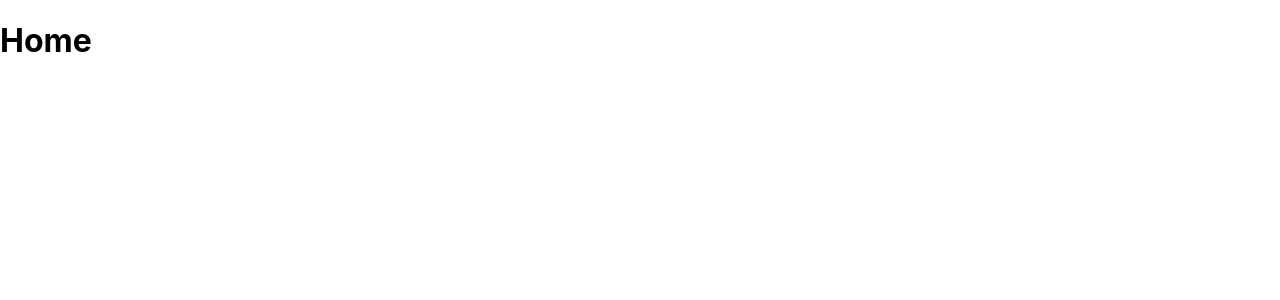
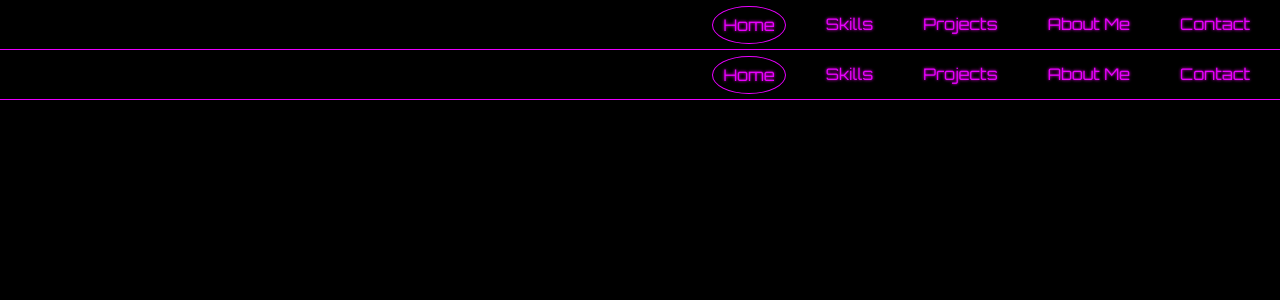
Before and after one commit to Hwajiin/portfolio-react, a React (Create React App) app: page / in a window 1280 px wide. Shown: the top 300 px of the page. Built offline with nearby package versions, Linux system fonts and the light colour scheme.

Commit message:
GlobalStyle setting & Make Navbar component

```diff
--- a/public/index.html
+++ b/public/index.html
@@ -3,6 +3,12 @@
   <head>
     <meta charset="utf-8" />
     <link rel="icon" href="%PUBLIC_URL%/favicon.ico" />
+    <link rel="preconnect" href="https://fonts.googleapis.com" />
+    <link rel="preconnect" href="https://fonts.gstatic.com" crossorigin />
+    <link
+      href="https://fonts.googleapis.com/css2?family=Bangers&family=Black+Han+Sans&family=Caveat&family=Cinzel&family=DM+Serif+Display&family=Orbitron&family=Permanent+Marker&family=Press+Start+2P&display=swap"
+      rel="stylesheet"
+    />
     <meta name="viewport" content="width=device-width, initial-scale=1" />
     <meta name="theme-color" content="#000000" />
     <meta
--- a/src/App.jsx
+++ b/src/App.jsx
@@ -5,10 +5,18 @@ import Skills from "./router/skills";
 import Projects from "./router/projects";
 import AboutMe from "./router/aboutMe";
 import Contact from "./router/contact";
+import NavBar from "./components/navbar";
+import styled from "styled-components";
 
+const SApp = styled.div``;
+
+// react-spring으로 라우터 간 스위치 애니메이션 넣기
+// Navbar 넣기
 const App = () => {
   return (
+    <SApp>
       <BrowserRouter>
+        <NavBar />
         <Switch>
           <Route exact path="/" render={() => <Home />} />
           <Route path="/skills" render={() => <Skills />} />
@@ -18,6 +26,7 @@ const App = () => {
           <Redirect from="*" to="/" />
         </Switch>
       </BrowserRouter>
+    </SApp>
   );
 };
 
--- /dev/null
+++ b/src/components/navbar.jsx
@@ -0,0 +1,66 @@
+import React from "react";
+import { Link, withRouter } from "react-router-dom";
+import styled from "styled-components";
+
+const Nav = styled.nav`
+  width: 100%;
+  height: 50px;
+  display: flex;
+  justify-content: space-between;
+  align-items: center;
+  padding: 0px var(--main-padding);
+  border-bottom: 1px solid var(--main-color);
+`;
+
+const Logo = styled.div`
+  width: 50px;
+`;
+
+const List = styled.ul`
+  display: flex;
+`;
+
+const Item = styled.li`
+  margin-left: 30px;
+  padding: 10px;
+  border: ${(props) => (props.current ? `1px solid var(--main-color)` : 0)};
+  border-radius: 50%;
+  transition: all 200ms ease;
+
+  &:hover {
+    color: var(--reverse-color);
+  }
+`;
+
+const SLink = styled(Link)`
+  all: unset;
+  cursor: pointer;
+`;
+
+// withRouter를 사용하여 location에 접근
+const NavBar = ({ location: { pathname } }) => {
+  return (
+    <Nav>
+      <Logo />
+      <List>
+        <Item current={pathname === "/"}>
+          <SLink to="/">Home</SLink>
+        </Item>
+        <Item current={pathname === "/skills"}>
+          <SLink to="/skills">Skills</SLink>
+        </Item>
+        <Item current={pathname === "/projects"}>
+          <SLink to="/projects">Projects</SLink>
+        </Item>
+        <Item current={pathname === "/aboutme"}>
+          <SLink to="/aboutme">About Me</SLink>
+        </Item>
+        <Item current={pathname === "/contact"}>
+          <SLink to="/contact">Contact</SLink>
+        </Item>
+      </List>
+    </Nav>
+  );
+};
+
+export default withRouter(NavBar);
--- a/src/index.css
+++ b/src/index.css
@@ -1,13 +1,18 @@
 body {
   margin: 0;
-  font-family: -apple-system, BlinkMacSystemFont, 'Segoe UI', 'Roboto', 'Oxygen',
-    'Ubuntu', 'Cantarell', 'Fira Sans', 'Droid Sans', 'Helvetica Neue',
+  font-family: -apple-system, BlinkMacSystemFont, "Segoe UI", "Roboto", "Oxygen",
+    "Ubuntu", "Cantarell", "Fira Sans", "Droid Sans", "Helvetica Neue",
     sans-serif;
   -webkit-font-smoothing: antialiased;
   -moz-osx-font-smoothing: grayscale;
+  width: 100%;
+  height: 100%;
+  background-color: var(--main-background-color);
+  color: var(--main-color);
+  text-shadow: var(--main-text-shadow);
 }
 
 code {
-  font-family: source-code-pro, Menlo, Monaco, Consolas, 'Courier New',
+  font-family: source-code-pro, Menlo, Monaco, Consolas, "Courier New",
     monospace;
 }
--- a/src/index.js
+++ b/src/index.js
@@ -2,10 +2,12 @@ import React from "react";
 import ReactDOM from "react-dom";
 import "./index.css";
 import App from "./App";
+import GlobalStyles from "./styles/globalStyles";
 
 ReactDOM.render(
   <React.StrictMode>
     <App />
+    <GlobalStyles />
   </React.StrictMode>,
   document.getElementById("root")
 );
--- a/src/router/home.jsx
+++ b/src/router/home.jsx
@@ -1,5 +1,8 @@
 import React from "react";
+import NavBar from "../components/navbar";
 
-const Home = (props) => <h1>Home</h1>;
+const Home = (props) => {
+  return <NavBar />;
+};
 
 export default Home;
--- a/src/router/skills.jsx
+++ b/src/router/skills.jsx
@@ -1,5 +1,8 @@
 import React from "react";
+import Page from "../templates/page";
 
-const Skills = (props) => <h1>Skills</h1>;
+const Skills = (props) => {
+  return <Page title="skills"></Page>;
+};
 
 export default Skills;
--- a/src/styles/globalStyles.jsx
+++ b/src/styles/globalStyles.jsx
@@ -3,7 +3,44 @@ import { createGlobalStyle } from "styled-components";
 import reset from "styled-reset";
 
 const GlobalStyles = createGlobalStyle`
+    :root {
+        /**
+         Color
+         */
+        --main-background-color: black;
+        --main-color: #e900ff;
+        --reverse-color: #008fff;
+
+        /**
+        Font Style
+         */
+        // Google Fonts
+        // font-family: 'Bangers', cursive;
+        // font-family: 'Black Han Sans', sans-serif;
+        // font-family: 'Caveat', cursive;
+        // font-family: 'Cinzel', serif;
+        // font-family: 'DM Serif Display', serif;
+         font-family: 'Orbitron', sans-serif;
+        // font-family: 'Permanent Marker', cursive;
+        // font-family: 'Press Start 2P', cursive;
+
+        --main-text-shadow: 0px 0px 3px #fc00ff;
+
+        /**
+        Margin
+         */
+        --entire-limit: 1000px;
+        --main-padding: 20px;
+
+    }
+
+    * {
+    box-sizing: border-box;
+    }
+
     ${reset}
+
+
 `;
 
 export default GlobalStyles;
--- /dev/null
+++ b/src/templates/page.jsx
@@ -0,0 +1,18 @@
+import React from "react";
+import styled from "styled-components";
+
+const SPage = styled.div``;
+
+const Title = styled.h1`
+  font-size: 5em;
+`;
+
+const Page = ({ title, children }) => {
+  return (
+    <SPage>
+      <Title>{title}</Title>
+    </SPage>
+  );
+};
+
+export default Page;
```
Lines whose indentation alone changed are shown as unchanged.
